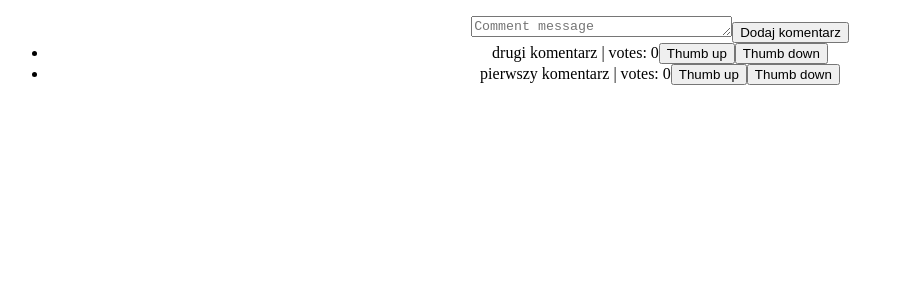
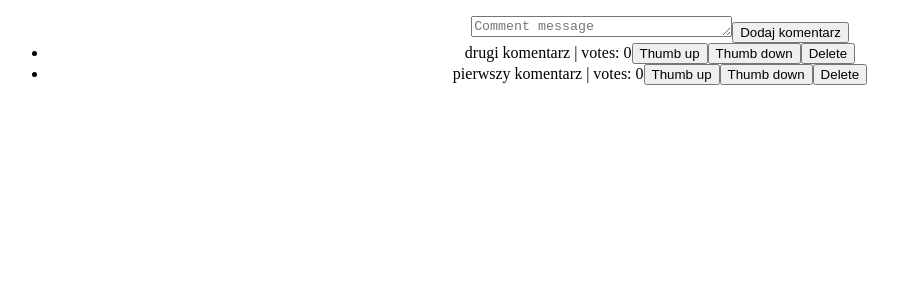
Before and after one commit to busik90/19.7.zadanie, a React (Create React App) app: page / in a window 1280 px wide. Shown: the top 300 px of the page, without its empty margins (0-898 px from the left). Built offline with nearby package versions, Linux system fonts and the light colour scheme.

Commit message:
Add 'removeCommet' function

```diff
--- a/src/Comment/Comment.js
+++ b/src/Comment/Comment.js
@@ -1,11 +1,12 @@
 import React from 'react';
 
-const Comment = ({ text, votes, id, thumbUpComment, thumbDownComment }) =>
+const Comment = ({ text, votes, id, thumbUpComment, thumbDownComment, removeComment}) =>
   <li>
     {text}
     <span> | votes: {votes}</span>
     <button onClick={() => thumbUpComment(id)}>Thumb up</button>
     <button onClick={() => thumbDownComment(id)}>Thumb down</button>
+    <button onClick={() => removeComment(id)}>Delete</button>
   </li>;
 
 export default Comment;
--- a/src/Comment/CommentContainer.js
+++ b/src/Comment/CommentContainer.js
@@ -4,7 +4,8 @@ import { comments } from '../actions'
 
 const mapDispatchToProps = dispatch => ({
   thumbUpComment: id => dispatch(comments.thumbUp(id)),
-  thumbDownComment: id => dispatch(comments.thumbDown(id))
+  thumbDownComment: id => dispatch(comments.thumbDown(id)),
+  removeComment: id => dispatch(comments.remove(id))
 });
 
 export default connect(null, mapDispatchToProps)(Comment);
```
